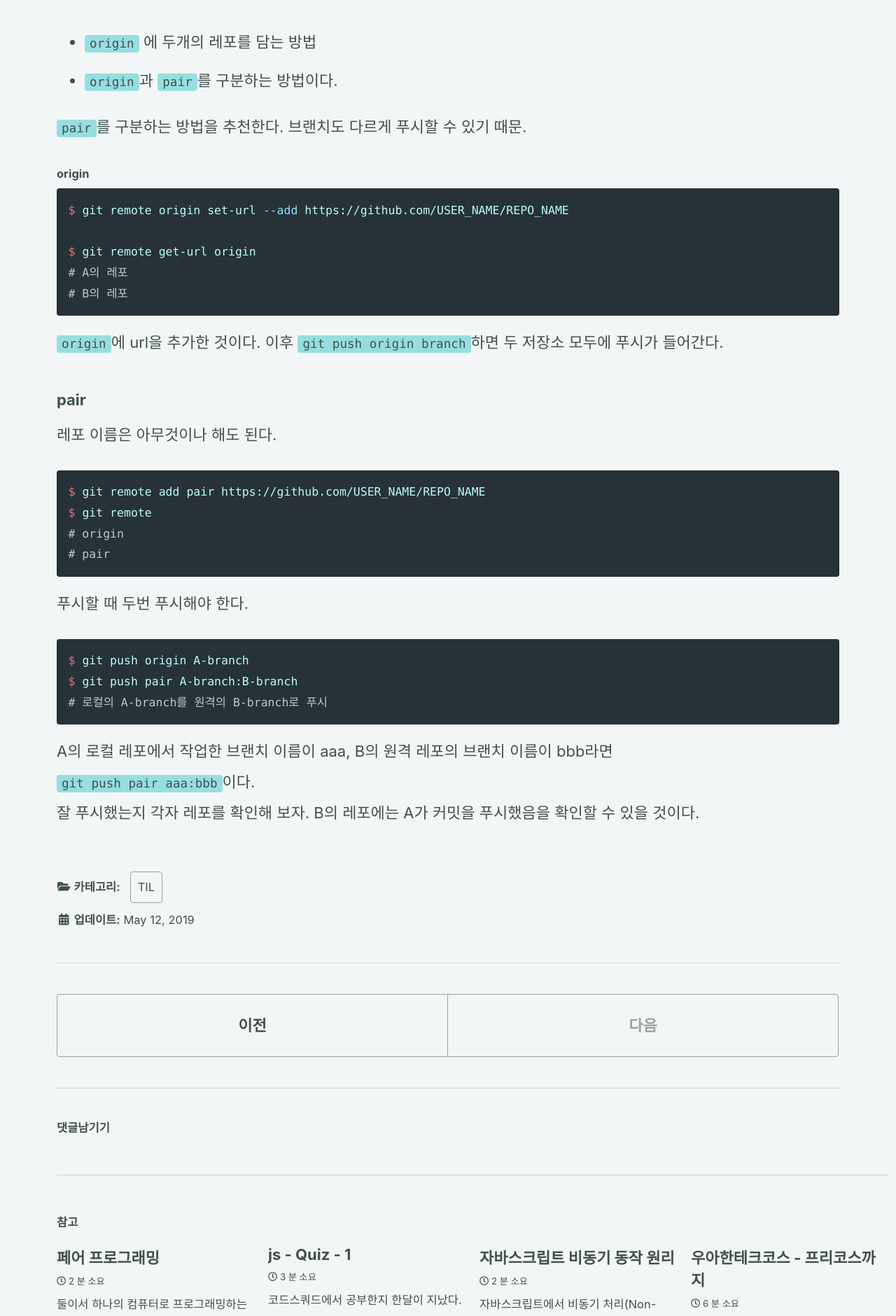
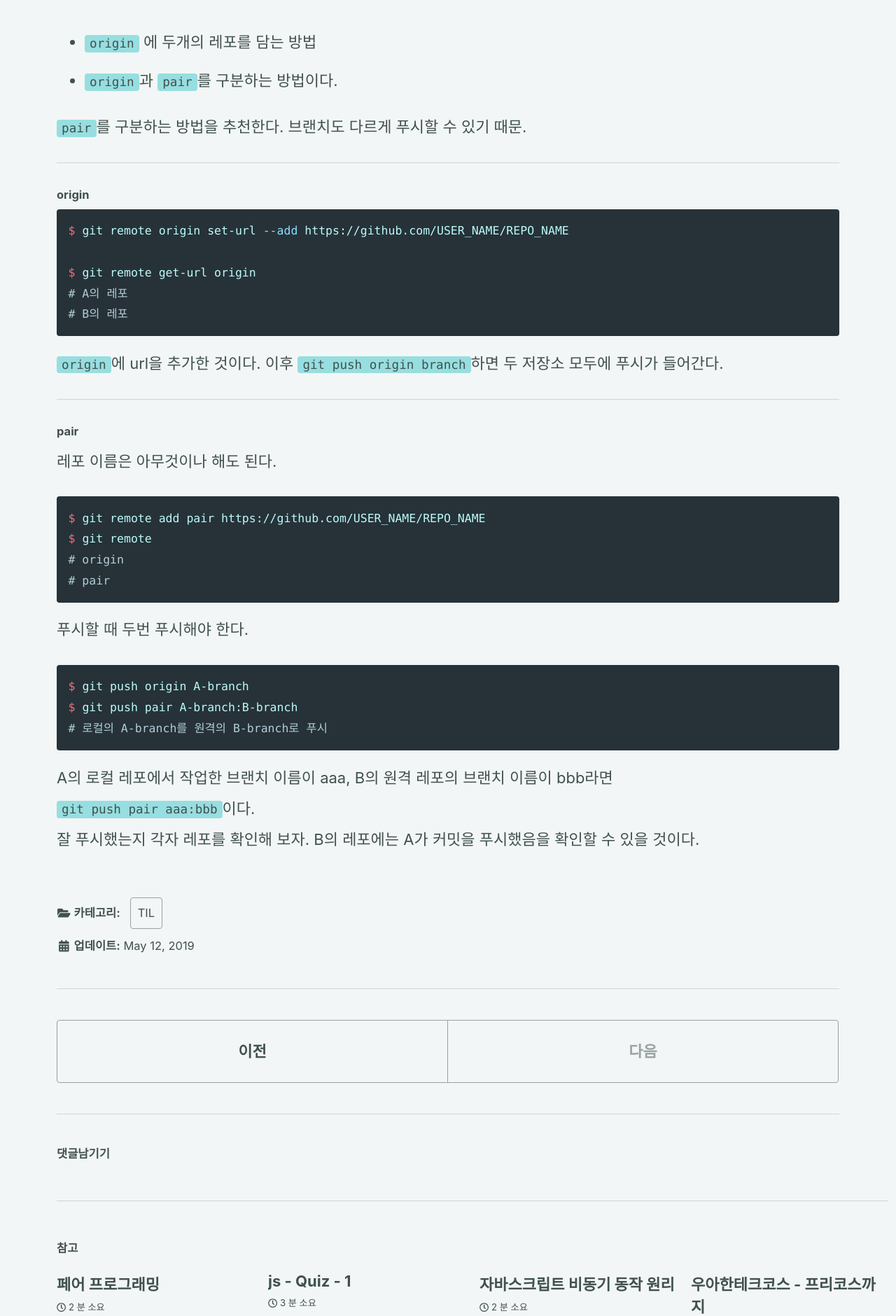
Before and after one commit to andole87/andole87.github.io, a Jekyll site: the page built from _posts/2019-05-12-pair-git.md, in a window 1280 px wide. Shown: the part 3042-4922 px from the top of the page at 70% size. Built offline with Jekyll 4.4.1, drawn with Linux system fonts in a browser that asks for light colours; cached includes are drawn as plain includes; comment, search, counter and statistics services are not loaded.

````diff
--- a/_posts/2019-05-12-pair-git.md
+++ b/_posts/2019-05-12-pair-git.md
@@ -96,6 +96,8 @@ Github의 레포들 들어가면, `settings`탭이 있다. `settings`에 진입
 
 `pair`를 구분하는 방법을 추천한다. 브랜치도 다르게 푸시할 수 있기 때문.
 
+---
+
 #### origin
 
 ```bash
@@ -108,7 +110,9 @@ $ git remote get-url origin
 
 `origin`에 url을 추가한 것이다. 이후 `git push origin branch`하면 두 저장소 모두에 푸시가 들어간다.
 
-### pair
+---
+
+#### pair
 
 레포 이름은 아무것이나 해도 된다.
 
````
